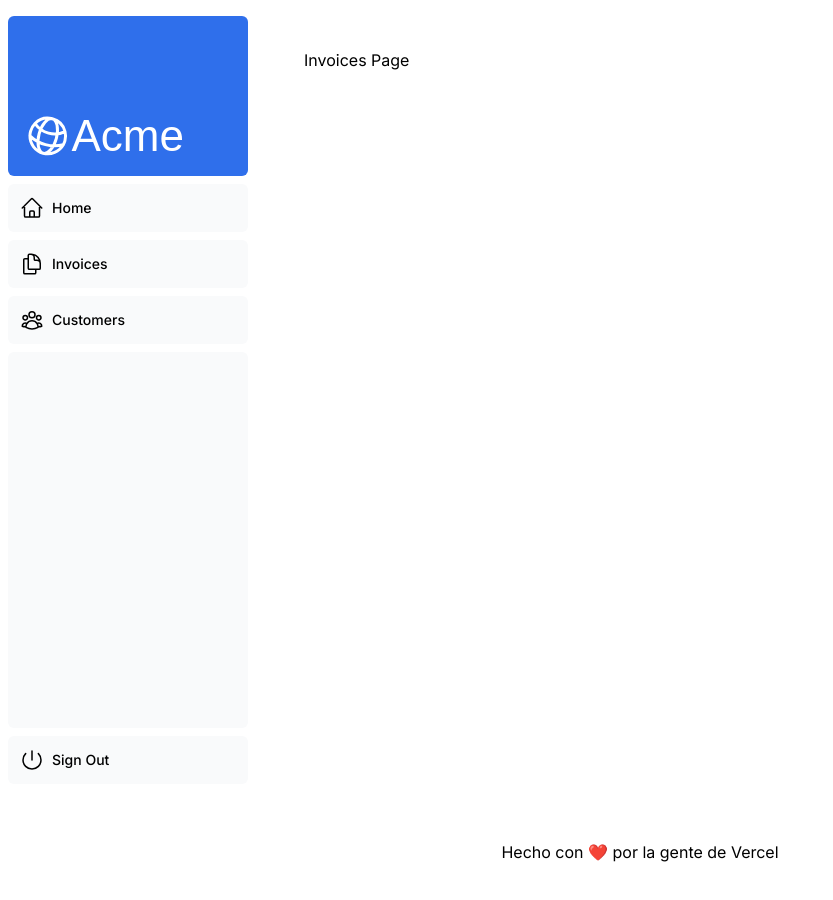
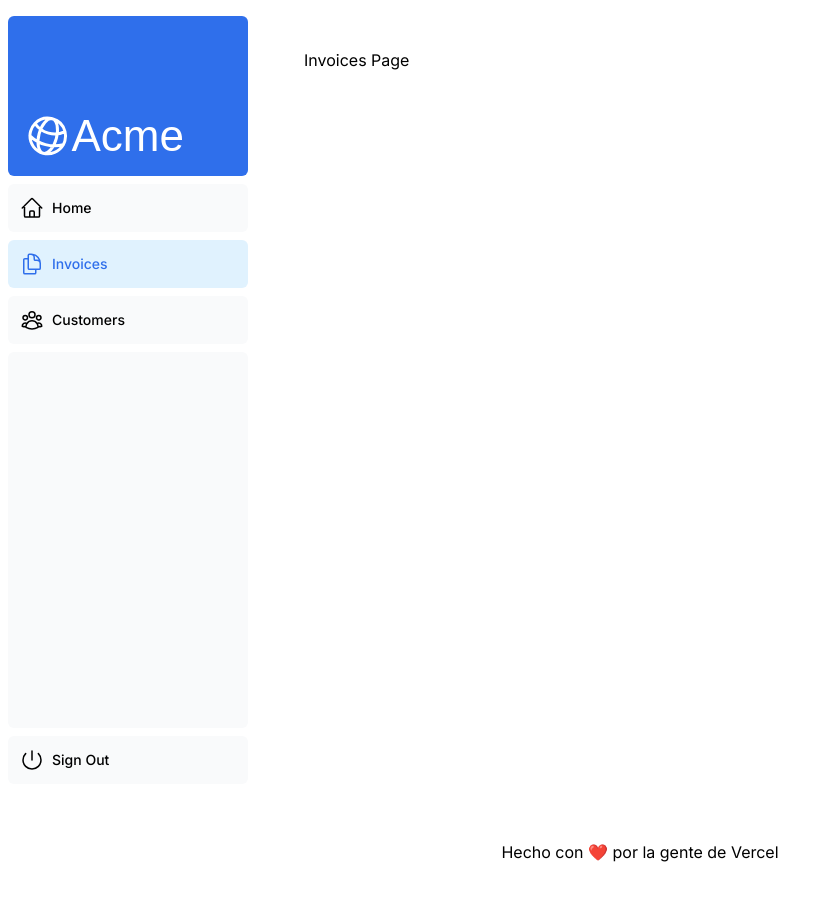
Before and after one commit to Molina-Daniel/nextjs-dashboard, a Next.js app: page /dashboard/invoices in a window 1280 px wide. Shown: the top 900 px of the page, without its empty margins (0-833 px from the left). Built offline with nearby package versions, Linux system fonts and the light colour scheme; a web font is replaced by a local one.

Commit message:
feat: improve navigation between pages

```diff
--- a/app/ui/dashboard/nav-links.tsx
+++ b/app/ui/dashboard/nav-links.tsx
@@ -1,8 +1,12 @@
+'use client';
+
 import {
   UserGroupIcon,
   HomeIcon,
   DocumentDuplicateIcon,
 } from '@heroicons/react/24/outline';
+import Link from 'next/link';
+import { usePathname } from 'next/navigation';
 
 // Map of links to display in the side navigation.
 // Depending on the size of the application, this would be stored in a database.
@@ -17,19 +21,23 @@
 ];
 
 export default function NavLinks() {
+  const pathname = usePathname();
+
   return (
     <>
       {links.map((link) => {
         const LinkIcon = link.icon;
         return (
-          <a
+          <Link
             key={link.name}
             href={link.href}
-            className="flex h-[48px] grow items-center justify-center gap-2 rounded-md bg-gray-50 p-3 text-sm font-medium hover:bg-sky-100 hover:text-blue-600 md:flex-none md:justify-start md:p-2 md:px-3"
+            className={`flex h-[48px] grow items-center justify-center gap-2 rounded-md bg-gray-50 p-3 text-sm font-medium hover:bg-sky-100 hover:text-blue-600 md:flex-none md:justify-start md:p-2 md:px-3 ${
+              pathname === link.href ? 'bg-sky-100 text-blue-600' : ''
+            }`}
           >
             <LinkIcon className="w-6" />
             <p className="hidden md:block">{link.name}</p>
-          </a>
+          </Link>
         );
       })}
     </>
```
